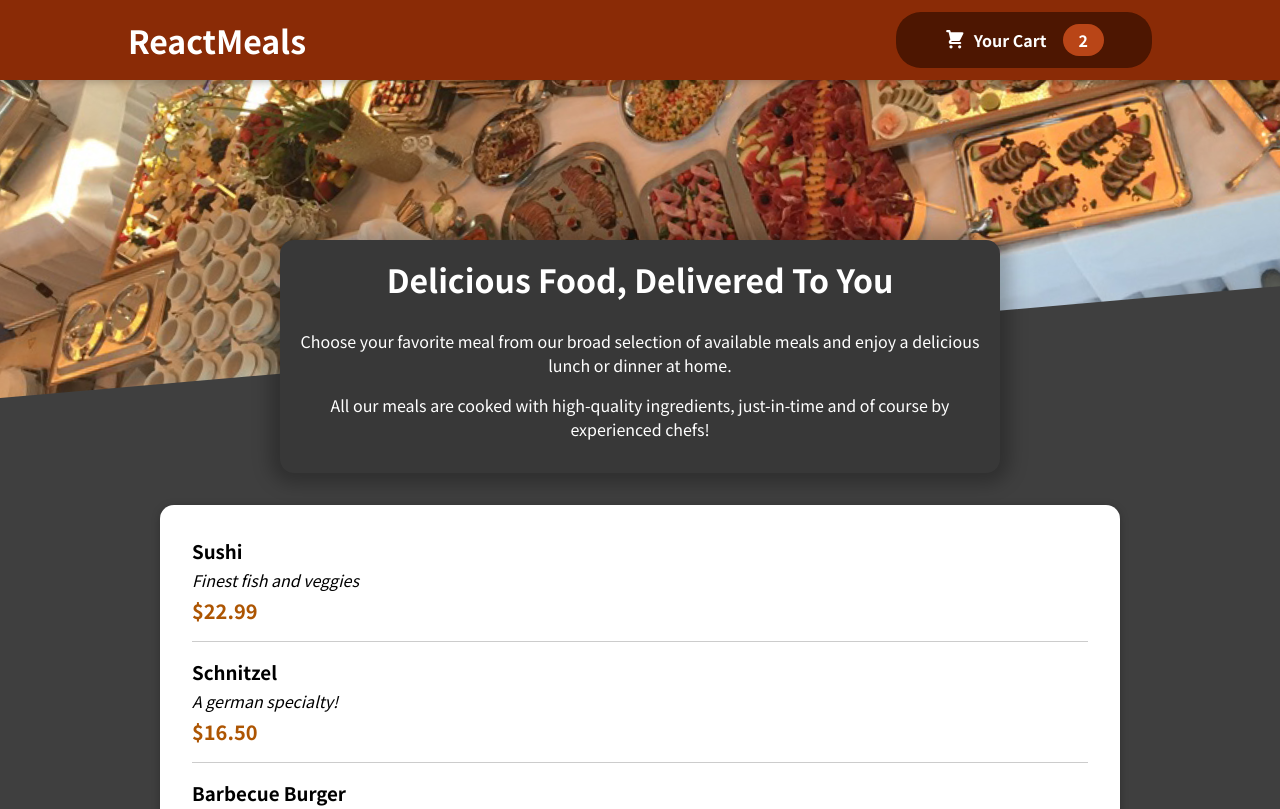
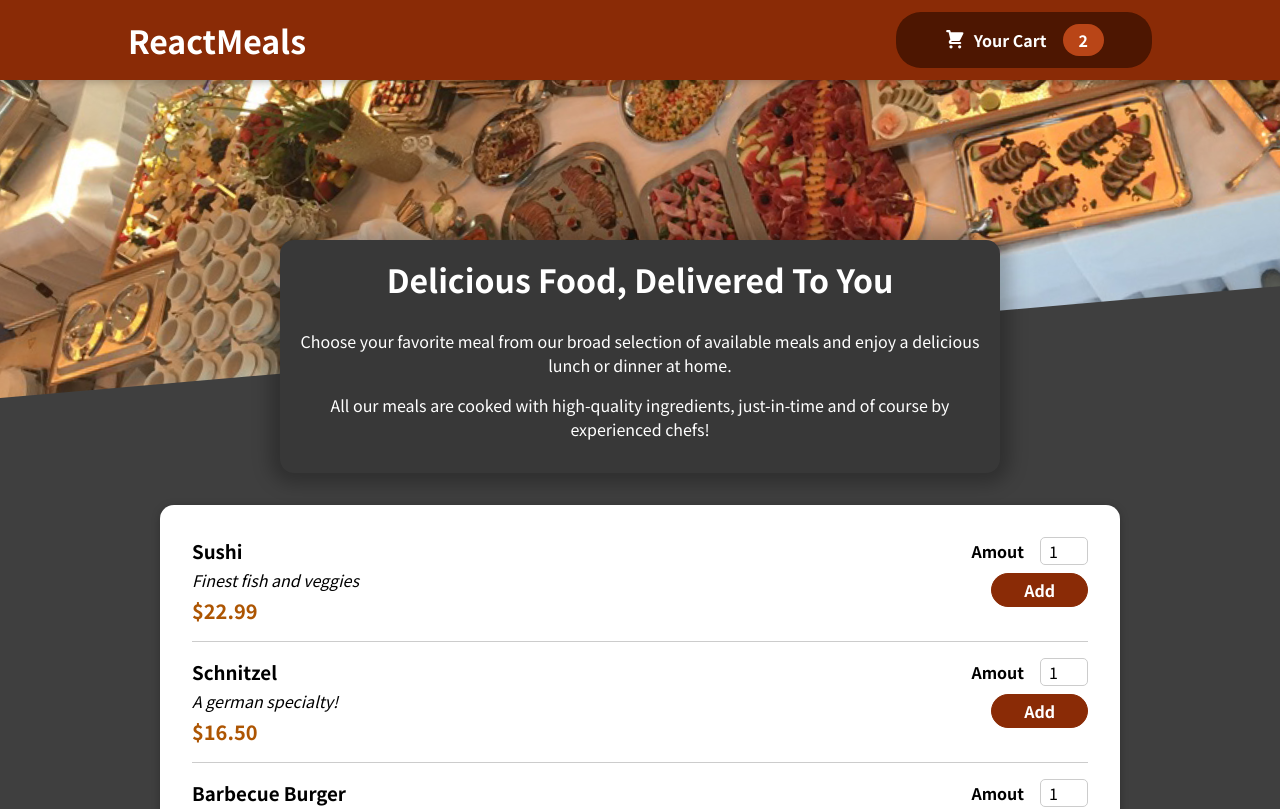
Before and after one commit to ehsan2793/ReactMeals, a React (Create React App) app: page / in a window 1280 px wide. Shown: the top 809 px of the page. Built offline with nearby package versions, Linux system fonts and the light colour scheme.

Commit message:
input for adding meal added

```diff
--- a/src/components/Meals/MealItem/MealIteamForm.js
+++ b/src/components/Meals/MealItem/MealIteamForm.js
@@ -1,9 +1,23 @@
-import React from 'react'
+import React from 'react';
+import classes from './MealIteamForm.module.css';
+import Input from '../../UI/Input';
+const MealIteamForm = (props) => {
+    return (
+        <form className={classes.form}>
+            <Input
+                label="Amout"
+                input={{
+                    id: 'amout',
+                    type: 'number',
+                    min: '1',
+                    max: '5',
+                    step: '1',
+                    defaultValue: '1',
+                }}
+            />
+            <button>Add</button>
+        </form>
+    );
+};
 
-const MealIteamForm = () => {
-    return (
-        <div>MealIteamForm</div>
-    )
-}
-
-export default MealIteamForm
+export default MealIteamForm;
--- /dev/null
+++ b/src/components/Meals/MealItem/MealIteamForm.module.css
@@ -0,0 +1,20 @@
+.form {
+  text-align: right;
+}
+
+.form button {
+  font: inherit;
+  cursor: pointer;
+  background-color: #8a2b06;
+  border: 1px solid #8a2b06;
+  color: white;
+  padding: 0.25rem 2rem;
+  border-radius: 20px;
+  font-weight: bold;
+}
+
+.form button:hover,
+.form button:active {
+  background-color: #641e03;
+  border-color: #641e03;
+}
--- a/src/components/Meals/MealItem/MealItem.js
+++ b/src/components/Meals/MealItem/MealItem.js
@@ -1,5 +1,6 @@
 import React from 'react';
 import classes from './MealItem.module.css';
+import MealIteamForm from './MealIteamForm'
 const MealItem = (props) => {
     const price = `$${props.price.toFixed(2)}`;
     return (
@@ -9,7 +10,9 @@
                 <div className={classes.description}>{props.description}</div>
                 <div className={classes.price}>{price}</div>
             </div>
-            <div></div>
+            <div>
+                <MealIteamForm />
+            </div>
         </li>
     );
 };
--- /dev/null
+++ b/src/components/UI/Input.js
@@ -0,0 +1,12 @@
+import React from 'react';
+import classes from './Input.module.css';
+const Input = (props) => {
+    return (
+        <div className={classes.input}>
+            <label htmlFor={props.input.id}>{props.label}</label>
+            <input {...props.input} />
+        </div>
+    );
+};
+
+export default Input;
--- /dev/null
+++ b/src/components/UI/Input.module.css
@@ -0,0 +1,18 @@
+.input {
+  display: flex;
+  align-items: center;
+  margin-bottom: 0.5rem;
+}
+
+.input label {
+  font-weight: bold;
+  margin-right: 1rem;
+}
+
+.input input {
+  width: 3rem;
+  border-radius: 5px;
+  border: 1px solid #ccc;
+  font: inherit;
+  padding-left: 0.5rem;
+}
```
Also changed, not shown: 1 other file (tests, documents, lock files or other folders).
